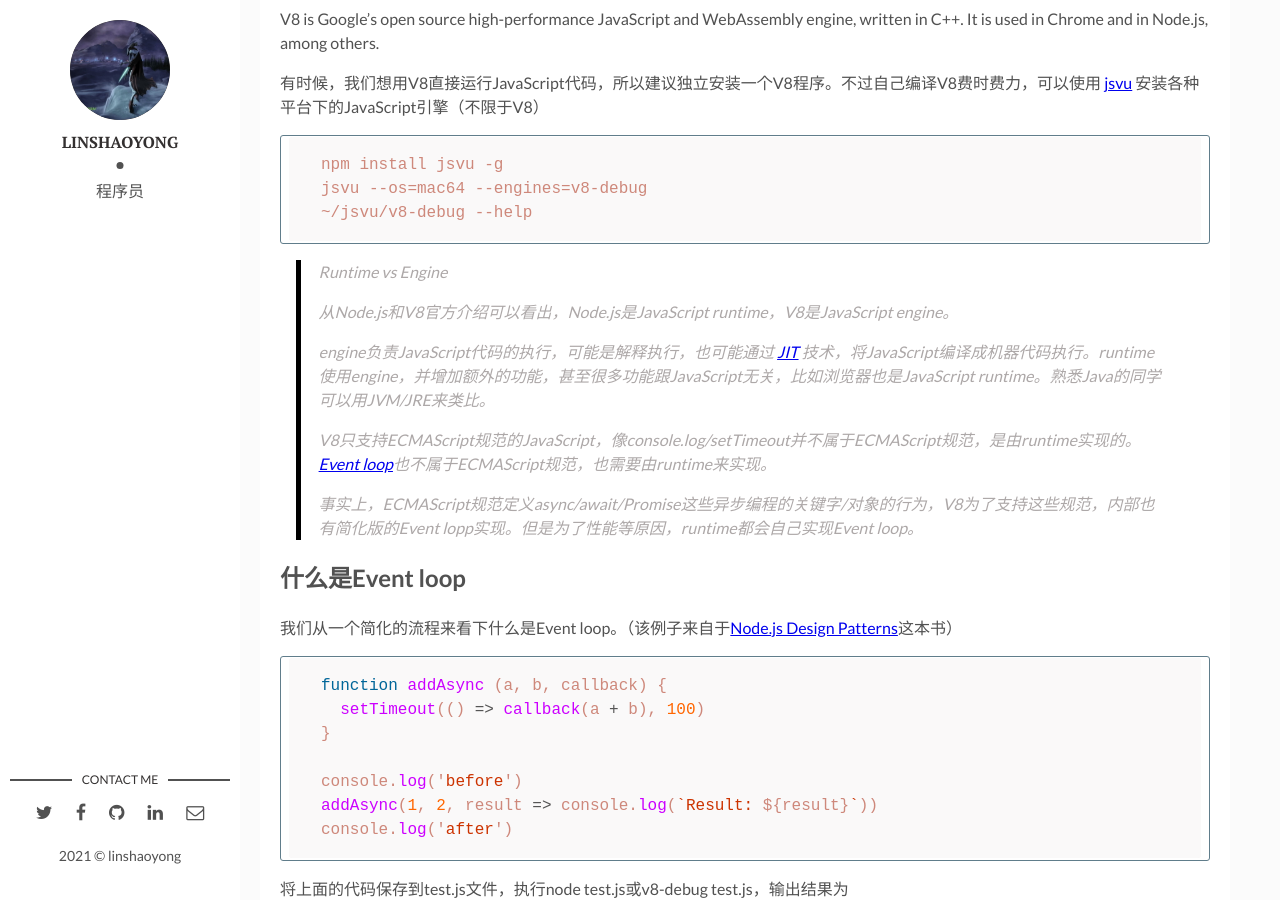
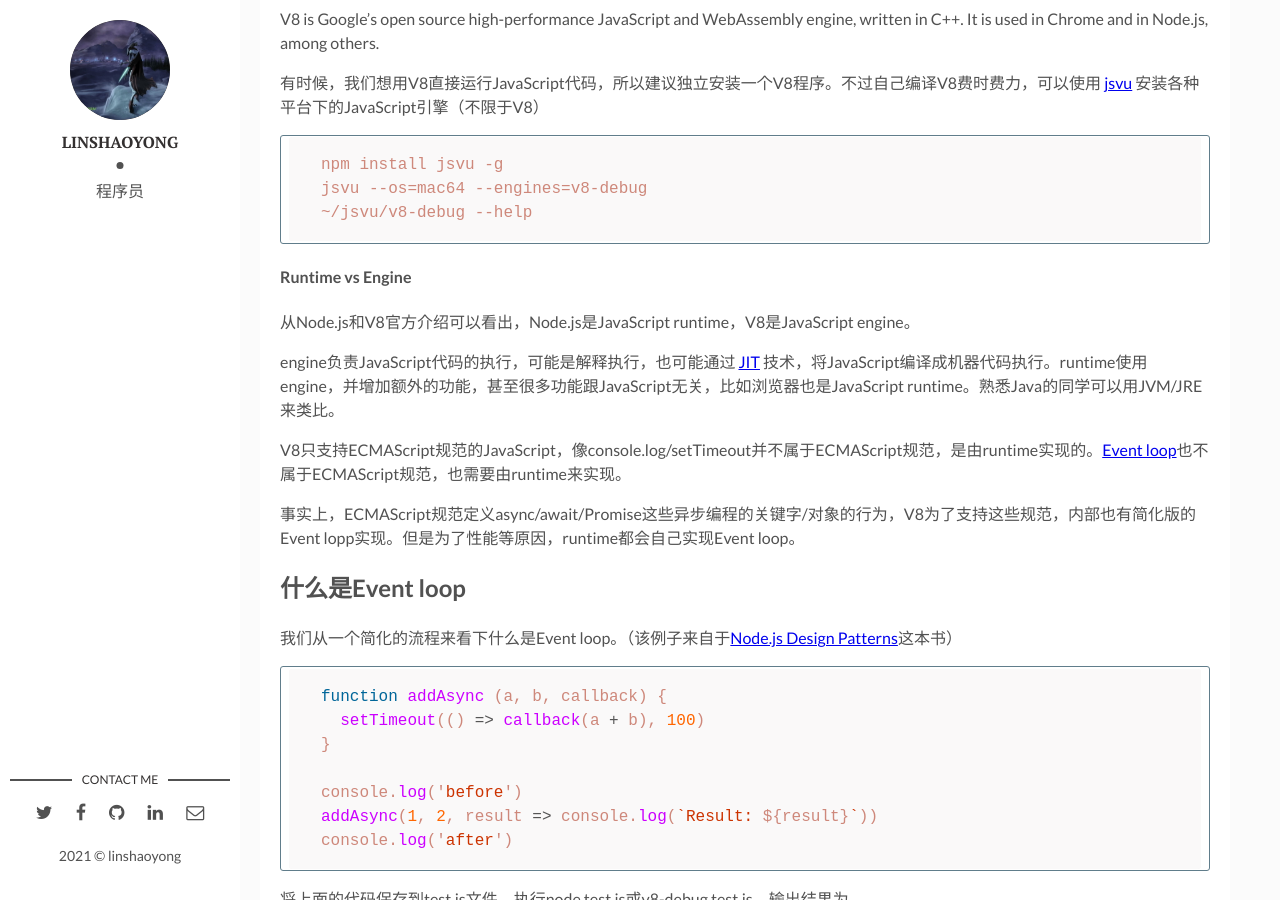
Before and after one commit to linshaoyong/linshaoyong.github.io, a Jekyll site: the page built from _posts/2021-03-09-event-loop-01.md, in a window 1280 px wide and 900 px high, scrolled down 777 px. Built offline with Jekyll 4.4.1, drawn with Linux system fonts in a browser that asks for light colours.

````diff
--- a/_posts/2021-03-09-event-loop-01.md
+++ b/_posts/2021-03-09-event-loop-01.md
@@ -42,15 +42,18 @@ jsvu --os=mac64 --engines=v8-debug
 ```
 
 
->Runtime vs Engine
->
->从Node.js和V8官方介绍可以看出，Node.js是JavaScript runtime，V8是JavaScript engine。
->
->engine负责JavaScript代码的执行，可能是解释执行，也可能通过 [JIT](https://en.wikipedia.org/wiki/Just-in-time_compilation) 技术，将JavaScript编译成机器代码执行。runtime使用engine，并增加额外的功能，甚至很多功能跟JavaScript无关，比如浏览器也是JavaScript runtime。熟悉Java的同学可以用JVM/JRE来类比。
->
->V8只支持ECMAScript规范的JavaScript，像console.log/setTimeout并不属于ECMAScript规范，是由runtime实现的。[Event loop](https://developer.mozilla.org/en-US/docs/Web/JavaScript/EventLoop)也不属于ECMAScript规范，也需要由runtime来实现。
->
->事实上，ECMAScript规范定义async/await/Promise这些异步编程的关键字/对象的行为，V8为了支持这些规范，内部也有简化版的Event lopp实现。但是为了性能等原因，runtime都会自己实现Event loop。
+#### Runtime vs Engine
+
+从Node.js和V8官方介绍可以看出，Node.js是JavaScript runtime，V8是JavaScript engine。
+
+
+engine负责JavaScript代码的执行，可能是解释执行，也可能通过 [JIT](https://en.wikipedia.org/wiki/Just-in-time_compilation) 技术，将JavaScript编译成机器代码执行。runtime使用engine，并增加额外的功能，甚至很多功能跟JavaScript无关，比如浏览器也是JavaScript runtime。熟悉Java的同学可以用JVM/JRE来类比。
+
+
+V8只支持ECMAScript规范的JavaScript，像console.log/setTimeout并不属于ECMAScript规范，是由runtime实现的。[Event loop](https://developer.mozilla.org/en-US/docs/Web/JavaScript/EventLoop)也不属于ECMAScript规范，也需要由runtime来实现。
+
+
+事实上，ECMAScript规范定义async/await/Promise这些异步编程的关键字/对象的行为，V8为了支持这些规范，内部也有简化版的Event lopp实现。但是为了性能等原因，runtime都会自己实现Event loop。
 
 ## 什么是Event loop
 
````
